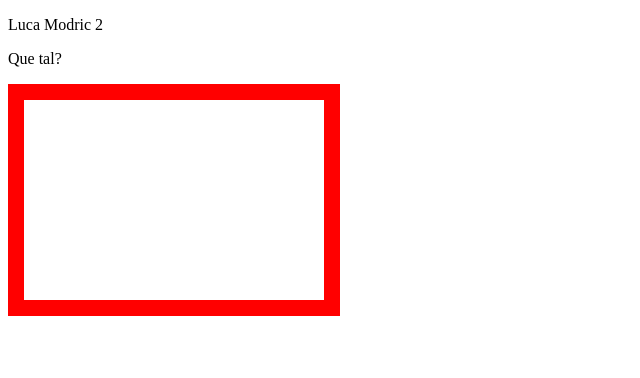
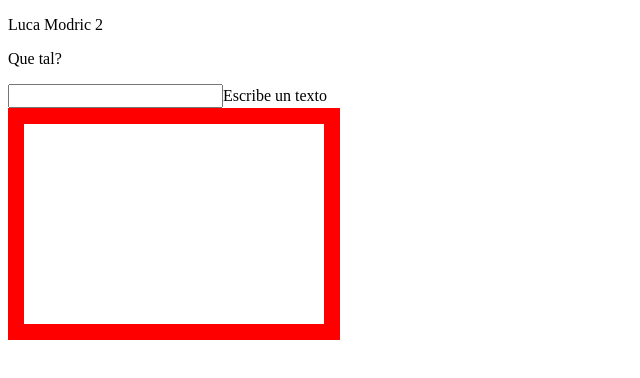
Before and after one commit to monicab1989/Pagina-web, a plain HTML site: page index.html in a window 1280 px wide. Shown: the whole page, without its empty margins (0-640 px from the left). Drawn offline with Linux system fonts and the light colour scheme.

Commit message:
Nuevo input

```diff
--- a/index.html
+++ b/index.html
@@ -10,6 +10,9 @@
 <body>
     <p>Luca Modric 2</p>
     <p>Que tal?</p>
+    <section>
+        <input type="text" id="texto">Escribe un texto
+    </section>
     <canvas id="dibujo" width="300px" height="200px">
 
     </canvas>
--- a/prueba.css
+++ b/prueba.css
@@ -1,3 +1,7 @@
 #dibujo {
   border: solid 1em red;
 }
+
+#texto {
+  font-size: medium;
+}
```
